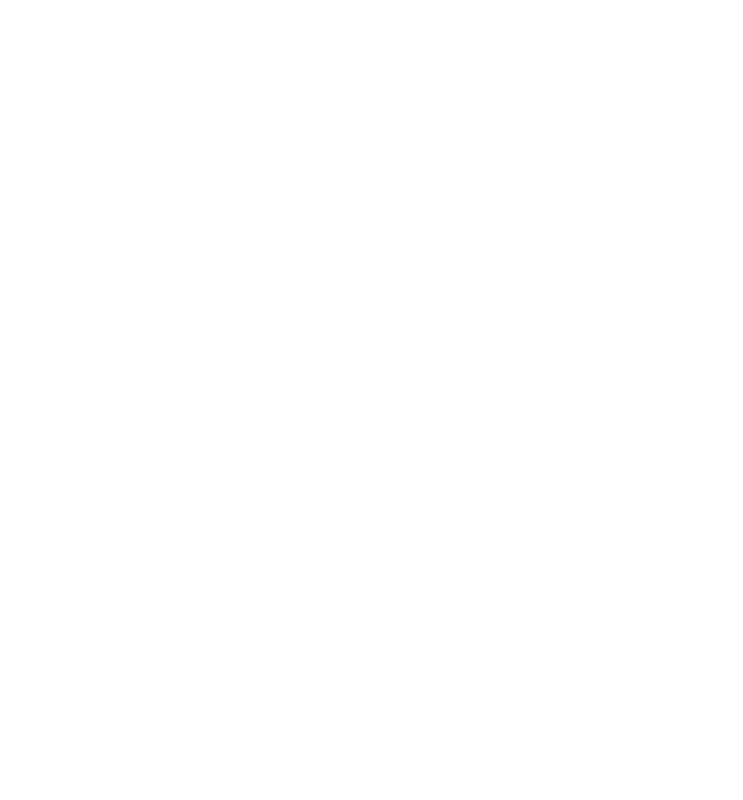
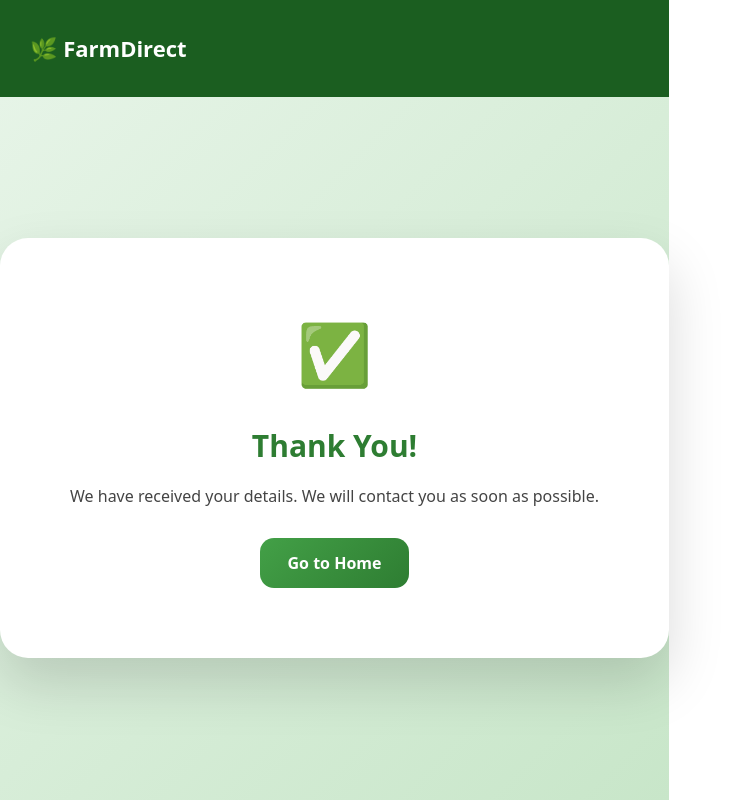
Before and after one commit to ranjithpn292/farmdirect-FE, a React (Vite) app: page /thank-you in a window 1280 px wide. Before the commit this address had no page. Shown: the whole page, without its empty margins (0-743 px from the left). Built offline with nearby package versions, Linux system fonts and the light colour scheme.

Commit message:
added Thank you page

```diff
--- a/src/App.jsx
+++ b/src/App.jsx
@@ -4,6 +4,7 @@
 import Home from "./pages/Home";
 import AddStock from "./pages/AddStock";
 import FarmerDetails from "./pages/FarmerDetails";
+import ThankYou from "./pages/Thakyou";
 
 function App() {
   return (
@@ -14,6 +15,7 @@
           <Route path="/home" element={<Home />} />
           <Route path="/add-stock" element={<AddStock />} />
           <Route path="/farmer-details" element={<FarmerDetails />} />
+          <Route path="/thank-you" element={<ThankYou />} />
         </Routes>
       </BrowserRouter>
     </LanguageProvider>
--- a/src/pages/AddStock.jsx
+++ b/src/pages/AddStock.jsx
@@ -3,6 +3,7 @@
 import styled, { keyframes } from "styled-components";
 import Navbar from "../components/Navbar";
 import { useLanguage } from "../context/LanguageContext";
+import { Navigate, useNavigate } from "react-router-dom";
 
 /* =========================
    Animations
@@ -190,6 +191,7 @@
 
 export default function AddStock() {
   const { t } = useLanguage();
+  const navigate = useNavigate();
   const farmerDetails = JSON.parse(localStorage.getItem("farmerDetails"));
 
   const [data, setData] = useState({
@@ -236,6 +238,7 @@
       setError(t.errorMessage);
     } finally {
       setLoading(false);
+      navigate("/thank-you");
     }
   };
 
--- /dev/null
+++ b/src/pages/Thakyou.jsx
@@ -0,0 +1,86 @@
+import styled, { keyframes } from "styled-components";
+import { useNavigate } from "react-router-dom";
+import Navbar from "../components/Navbar";
+import { useLanguage } from "../context/LanguageContext";
+
+/* Animation */
+const fadeIn = keyframes`
+  from { opacity: 0; transform: scale(0.95); }
+  to { opacity: 1; transform: scale(1); }
+`;
+
+const Page = styled.div`
+  min-height: 100vh;
+  background: linear-gradient(135deg, #e8f5e9, #c8e6c9);
+  display: flex;
+  flex-direction: column;
+`;
+
+const Wrapper = styled.div`
+  flex: 1;
+  display: flex;
+  align-items: center;
+  justify-content: center;
+`;
+
+const Card = styled.div`
+  background: white;
+  padding: 70px;
+  border-radius: 28px;
+  box-shadow: 0 25px 55px rgba(0, 0, 0, 0.15);
+  text-align: center;
+  animation: ${fadeIn} 0.5s ease;
+`;
+
+const Icon = styled.div`
+  font-size: 60px;
+  margin-bottom: 25px;
+`;
+
+const Title = styled.h2`
+  color: #2e7d32;
+  font-size: 30px;
+  margin-bottom: 15px;
+`;
+
+const Description = styled.p`
+  color: #444;
+  font-size: 16px;
+  margin-bottom: 30px;
+`;
+
+const Button = styled.button`
+  padding: 14px 28px;
+  background: linear-gradient(135deg, #43a047, #2e7d32);
+  color: white;
+  border: none;
+  border-radius: 14px;
+  font-weight: bold;
+  cursor: pointer;
+  transition: 0.3s;
+
+  &:hover {
+    transform: translateY(-3px);
+  }
+`;
+
+export default function ThankYou() {
+  const navigate = useNavigate();
+  const { t } = useLanguage();
+
+  return (
+    <Page>
+      <Navbar />
+      <Wrapper>
+        <Card>
+          <Icon>✅</Icon>
+          <Title>{t.thankYouTitle}</Title>
+          <Description>{t.thankYouMessage}</Description>
+          <Button onClick={() => navigate("/home")}>
+            {t.goHome}
+          </Button>
+        </Card>
+      </Wrapper>
+    </Page>
+  );
+}
--- a/src/translations/translations.js
+++ b/src/translations/translations.js
@@ -58,6 +58,11 @@
     successMessage: "Stock Added Successfully!",
     errorMessage: "Something went wrong. Try again.",
 
+    thankYouTitle: "Thank You!",
+    thankYouMessage:
+      "We have received your details. We will contact you as soon as possible.",
+    goHome: "Go to Home",
+
     // Footer
     footer: "© 2026 FarmDirect | Empowering Farmers 🌾",
   },
@@ -111,6 +116,10 @@
     successMessage: "విజయవంతంగా జోడించబడింది!",
     errorMessage: "ఏదో పొరపాటు జరిగింది. మళ్లీ ప్రయత్నించండి.",
 
+    thankYouTitle: "ధన్యవాదాలు!",
+    thankYouMessage: "మీ వివరాలు అందాయి. త్వరలో మేము మిమ్మల్ని సంప్రదిస్తాము.",
+    goHome: "హోమ్‌కు వెళ్ళండి",
+
     footer: "© 2026 ఫార్మ్‌డైరెక్ట్ | రైతుల సాధికారత 🌾",
   },
 
@@ -163,6 +172,11 @@
     successMessage: "ಯಶಸ್ವಿಯಾಗಿ ಸೇರಿಸಲಾಗಿದೆ!",
     errorMessage: "ಏನೋ ತಪ್ಪಾಗಿದೆ. ಮತ್ತೆ ಪ್ರಯತ್ನಿಸಿ.",
 
+    thankYouTitle: "ಧನ್ಯವಾದಗಳು!",
+    thankYouMessage:
+      "ನಿಮ್ಮ ವಿವರಗಳನ್ನು ನಾವು ಸ್ವೀಕರಿಸಿದ್ದೇವೆ. ಶೀಘ್ರದಲ್ಲೇ ನಿಮ್ಮನ್ನು ಸಂಪರ್ಕಿಸುತ್ತೇವೆ.",
+    goHome: "ಮುಖಪುಟಕ್ಕೆ ಹೋಗಿ",
+
     footer: "© 2026 ಫಾರ್ಮ್‌ಡೈರೆಕ್ಟ್ | ರೈತರ ಸಬಲೀಕರಣ 🌾",
   },
 };
```
